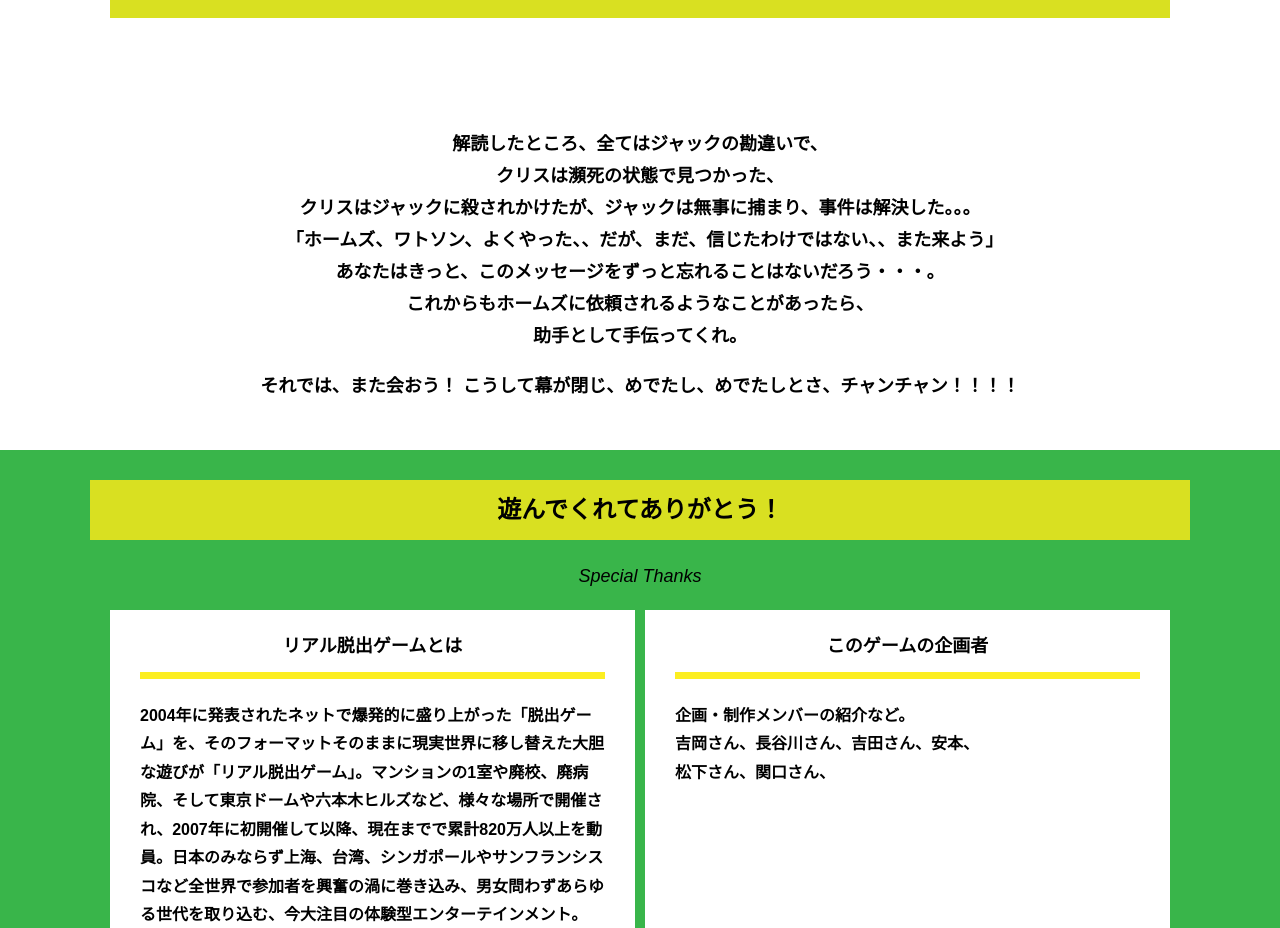
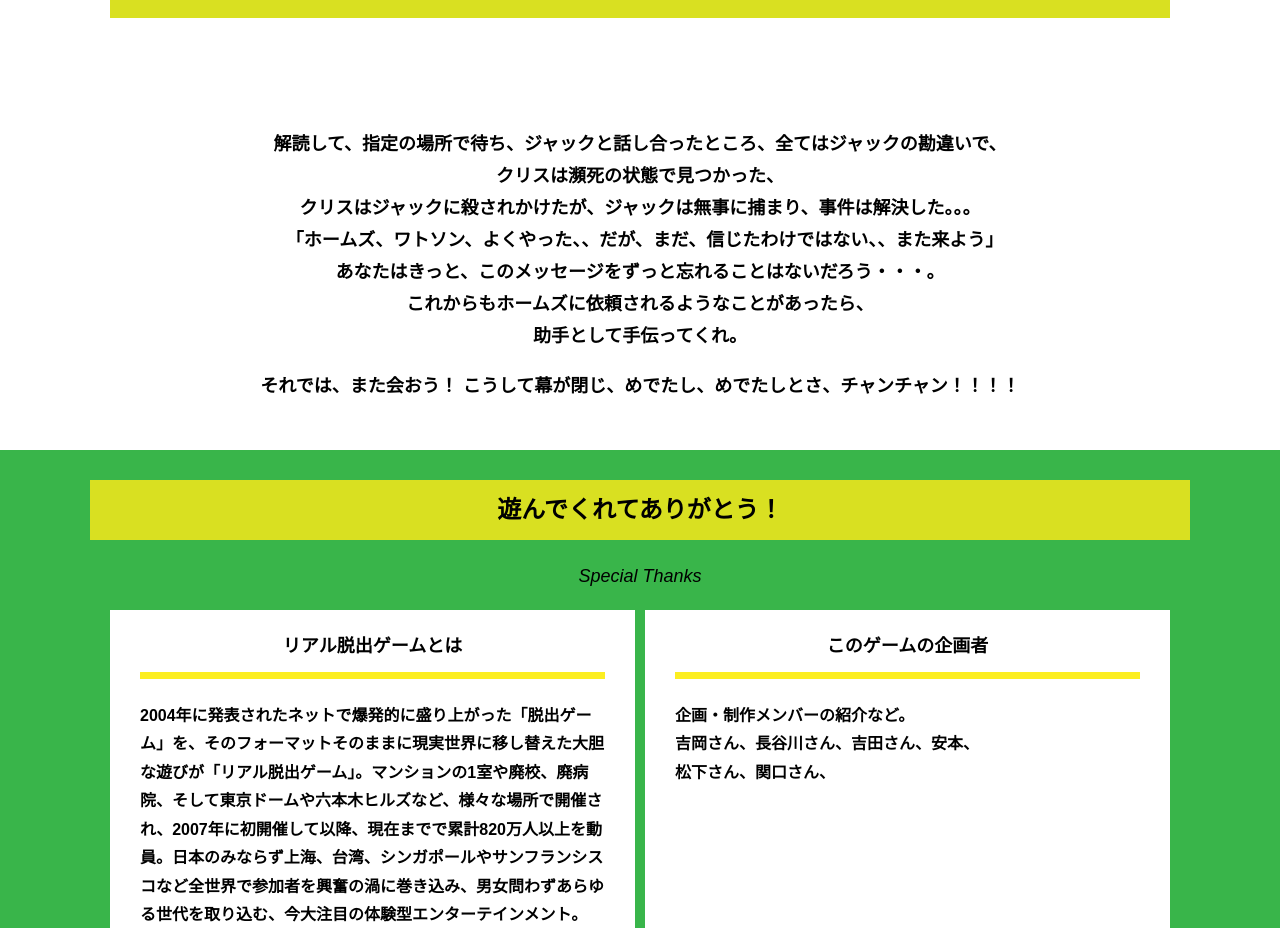
Before and after one commit to ibu12/alfa-ikebukuro-13, a website: page final.html in a window 1280 px wide. Shown: the part 820-1748 px from the top of the page. Drawn offline with Linux system fonts and the light colour scheme.

Commit message:
Update final.html

```diff
--- a/final.html
+++ b/final.html
@@ -44,7 +44,7 @@ Youtube貼り付けここまで-->
 
       </div>
         <p class="text-center">
-          解読したところ、全てはジャックの勘違いで、<br>
+          解読して、指定の場所で待ち、ジャックと話し合ったところ、全てはジャックの勘違いで、<br>
           クリスは瀕死の状態で見つかった、<br>
           クリスはジャックに殺されかけたが、ジャックは無事に捕まり、事件は解決した。。。<br>
           　「ホームズ、ワトソン、よくやった、、だが、まだ、信じたわけではない、、また来よう」<br>
```
